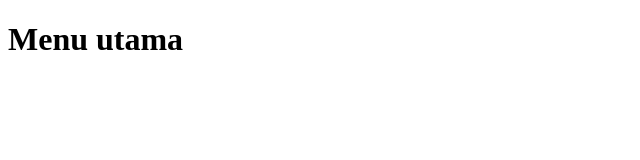
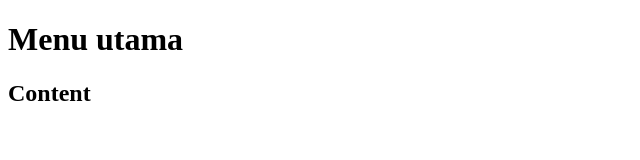
Before and after one commit to rajifmahendra/source_tree, a plain HTML site: page index.html in a window 1280 px wide. Shown: the whole page, without its empty margins (0-640 px from the left). Drawn offline with Linux system fonts and the light colour scheme.

Commit message:
menambahkan div menu

```diff
--- a/index.html
+++ b/index.html
@@ -8,6 +8,9 @@
 <body>
 
     <h1>Menu utama</h1>
+    <div class="menu">
+        <h2>Content</h2>
+    </div>
 
 </body>
 </html>
```
